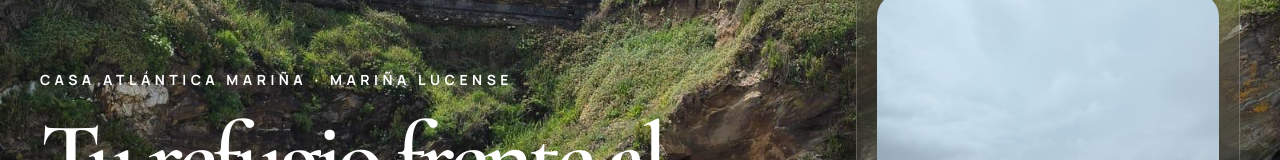
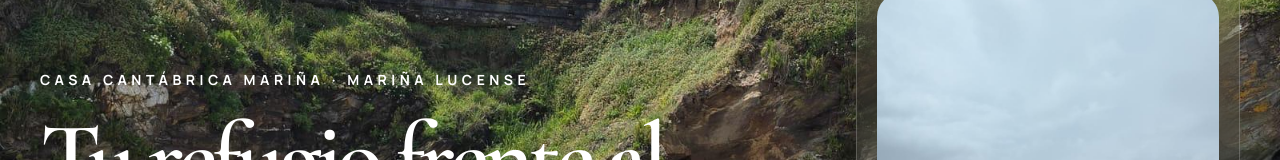
Before and after one commit to mjonateca/CASAATLANTICA, a React (Vite) app: page / in a window 1280 px wide. Shown: the part 205-365 px from the top of the page. Built offline with nearby package versions, Linux system fonts and the light colour scheme.

Commit message:
Update Hero.jsx

```diff
--- a/src/components/Hero.jsx
+++ b/src/components/Hero.jsx
@@ -19,7 +19,7 @@ export default function Hero() {
             className="max-w-4xl"
           >
             <p className="mb-5 text-sm font-bold uppercase tracking-[0.32em] text-white/78">
-              Casa Atlántica Mariña · Mariña Lucense
+              Casa Cantábrica Mariña · Mariña Lucense
             </p>
             <h1 className="font-serif text-6xl font-semibold leading-[0.9] tracking-[-0.055em] sm:text-7xl lg:text-8xl">
               Tu refugio frente al Atlántico
```
